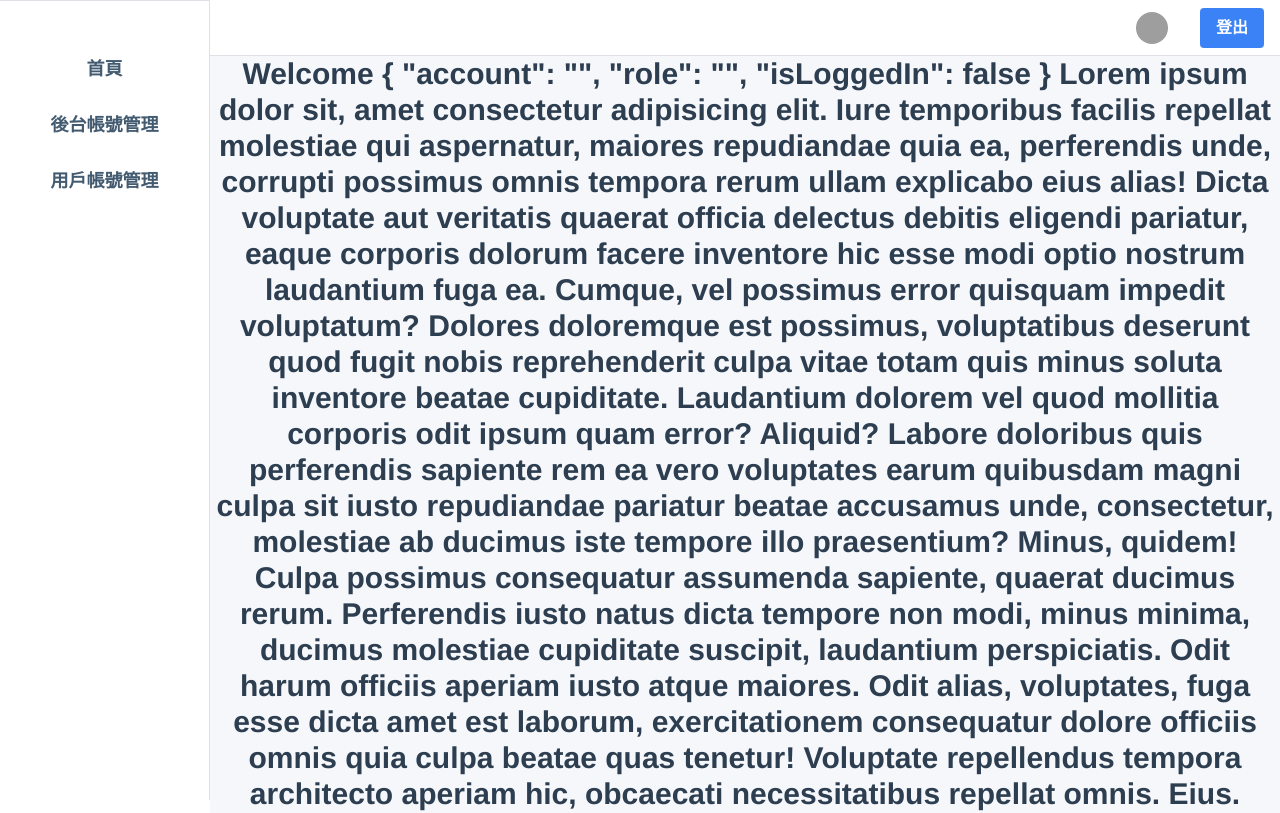
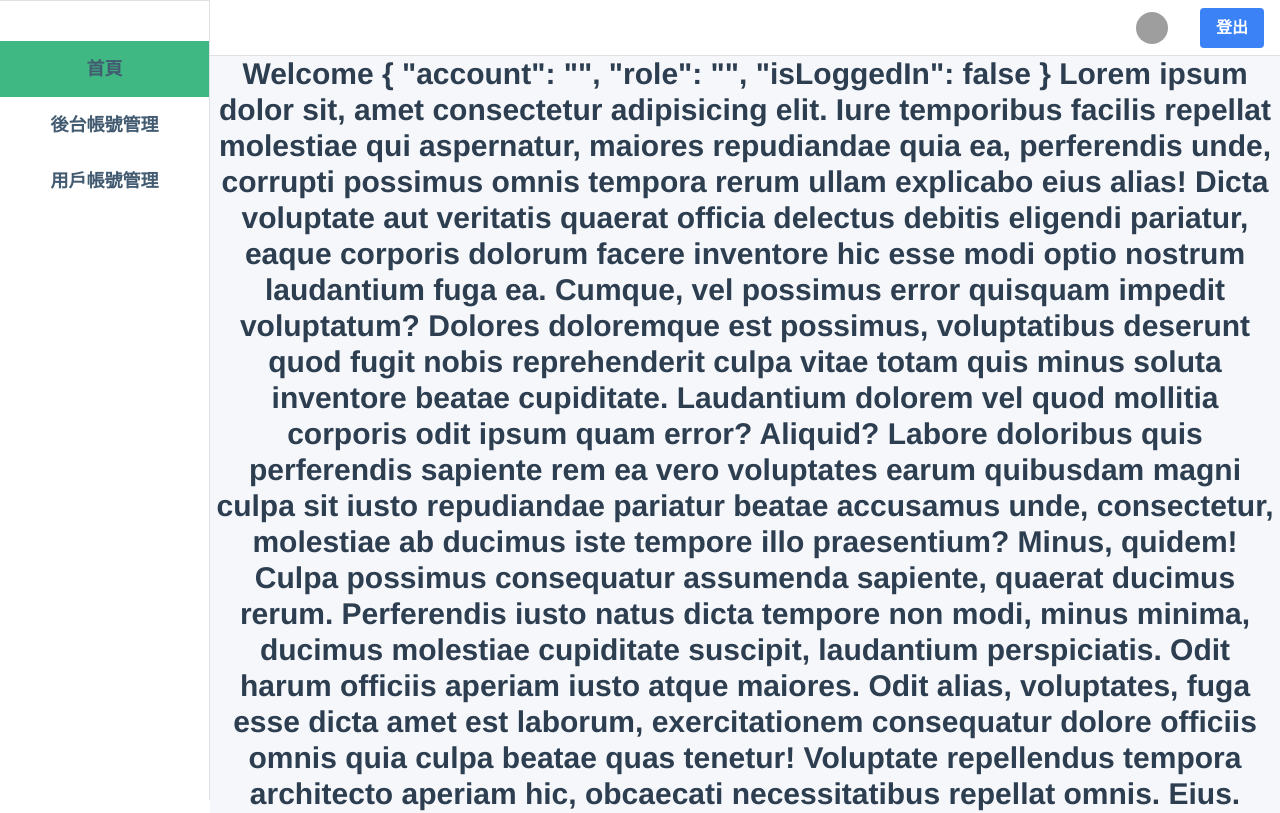
Before and after one commit to sw-joechen/Shopping-Admin-web, a Vue app in the folder Shopping-Admin-web/vue2Client/: page /#/welcome in a window 1280 px wide. Shown: the top 813 px of the page. Built offline with nearby package versions, Linux system fonts and the light colour scheme; grey boxes are pictures that could not be loaded.

Commit message:
menu的router-link會對應router亮起來

```diff
--- a/Shopping-Admin-web/vue2Client/src/components/MenuView.vue
+++ b/Shopping-Admin-web/vue2Client/src/components/MenuView.vue
@@ -7,8 +7,10 @@
       :key="index"
       :to="el.to"
       class="h-14 leading-[56px] text-center text-green2 font-bold text-lg hover:text-white hover:bg-green1 transition-colors duration-300"
-      >{{ el.name }}</router-link
+      :class="{ 'bg-green1': isCurrentRouteActive(el.to.name) }"
     >
+      {{ el.name }}
+    </router-link>
   </div>
 </template>
 
@@ -24,6 +26,16 @@ export default {
       ],
     };
   },
+  methods: {
+    isCurrentRouteActive(route) {
+      if (route === "home" && this.$route.name === "welcome") {
+        return true;
+      } else if (route === this.$route.name) {
+        return true;
+      }
+      return false;
+    },
+  },
 };
 </script>
 
```
